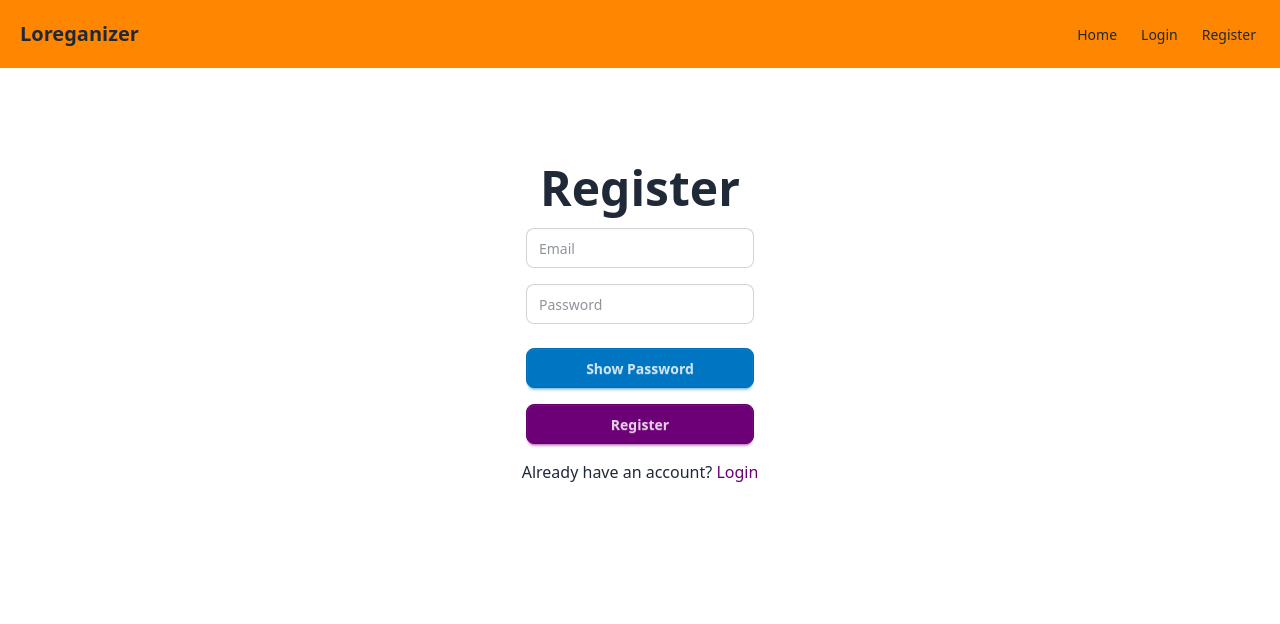
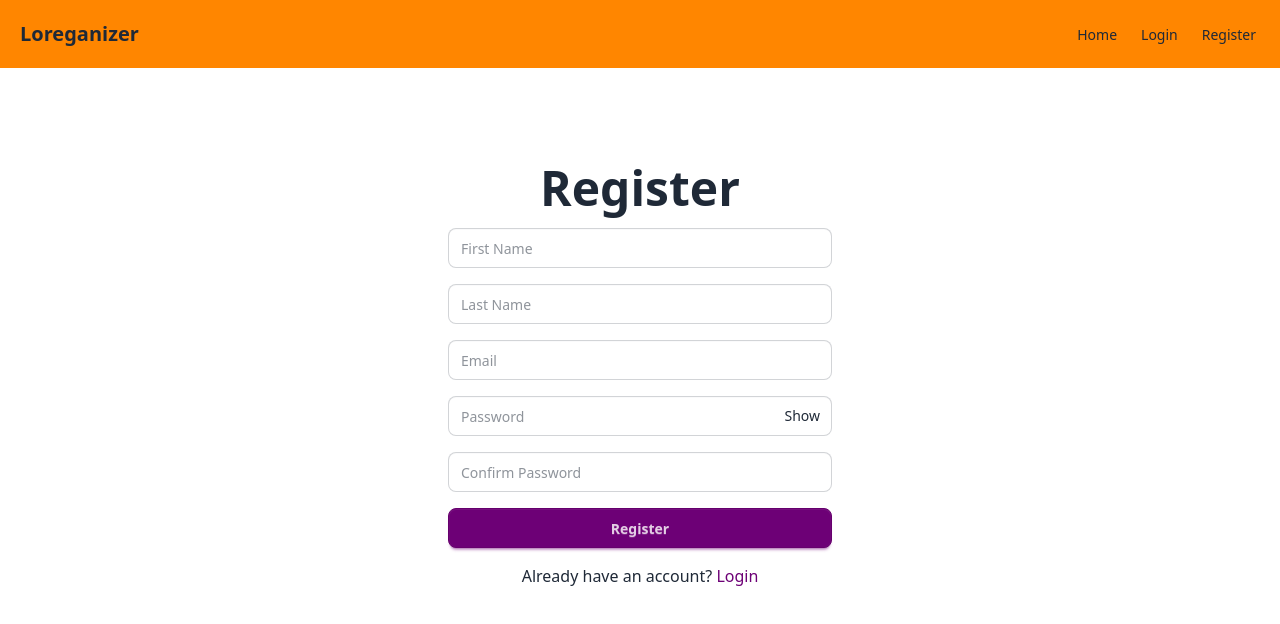
Before and after one commit to DylaneElyse/Loreganizer, a Next.js app: page /register-page in a window 1280 px wide. Shown: the top 624 px of the page. Built offline with nearby package versions, Linux system fonts and the light colour scheme; no server answers.

Commit message:
Update authorization

```diff
--- a/_utils/auth-context.js
+++ b/_utils/auth-context.js
@@ -7,8 +7,9 @@ import {
   signOut,
   onAuthStateChanged,
 } from "firebase/auth";
-import { auth } from "./firebase";
+import { auth, db } from "./firebase";
 import { useRouter } from "next/navigation";
+import { doc, setDoc } from "firebase/firestore";
 
 const AuthContext = createContext();
 
@@ -16,19 +17,56 @@ export const AuthContextProvider = ({ children }) => {
   const [user, setUser] = useState(null);
   const router = useRouter();
 
-  const handleAuthRedirect = async (authFunction, email, password) => {
+  const handleAuthRedirect = async (
+    authFunction,
+    email,
+    password,
+    additionalData
+  ) => {
     try {
       // Pass auth instance as first argument
-      await authFunction(auth, email, password);
-      router.push('/');
+      const userCredential = await authFunction(auth, email, password);
+      const user = userCredential.user;
+
+      if (additionalData.firstName && additionalData.lastName) {
+        await setDoc(doc(db, "users", user.uid), {
+          uuid: user.uid,
+          first_name: additionalData.firstName,
+          last_name: additionalData.lastName,
+          email: user.email,
+          createdAt: new Date().toISOString(),
+        });
+      }
+
+      router.push("/");
     } catch (error) {
       console.error("Error during authentication:", error.message);
+      if (error.code === "auth/password-does-not-meet-requirements") {
+        alert(
+          "Password does not meet requirements. Please check and try again."
+        );
+      } else if (error.code === "auth/user-not-found") {
+        alert("User not found. Please sign up first.");
+      } else if (error.code === "auth/wrong-password") {
+        alert("Incorrect password. Please try again.");
+      } else if (error.code === "auth/email-already-in-use") {
+        alert("Email already in use. Please log in or use a different email.");
+      } else if (error.code === "auth/weak-password") {
+        alert("Weak password. Please use a stronger password.");
+      } else if (error.code === "auth/invalid-password") {
+        alert("Invalid password. Please check and try again.");
+      } else if (error.code === "auth/invalid-email") {
+        alert("Invalid email format. Please check and try again.");
+      }
       throw error;
     }
-  }
+  };
 
-  const signUp = (email, password) => {
-    return handleAuthRedirect(createUserWithEmailAndPassword, email, password);
+  const signUp = (email, password, firstName, lastName) => {
+    return handleAuthRedirect(createUserWithEmailAndPassword, email, password, {
+      firstName,
+      lastName,
+    });
   };
 
   const logIn = (email, password) => {
--- a/_utils/firebase.js
+++ b/_utils/firebase.js
@@ -4,7 +4,6 @@ import { initializeApp } from "firebase/app";
 // https://firebase.google.com/docs/web/setup#available-libraries
 import { getAuth } from "firebase/auth";
 import { getFirestore } from "firebase/firestore";
-
 
 // Your web app's Firebase configuration
 const firebaseConfig = {
--- a/app/login-page/page.js
+++ b/app/login-page/page.js
@@ -6,20 +6,25 @@ import { useState } from "react";
 
 export default function LoginPage() {
   const { user, logIn, firebaseSignOut } = useUserAuth();
-const [ email, setEmail ] = useState("");
-const [ password, setPassword ] = useState("");
-const [ error, setError ] = useState(null);
+  const [email, setEmail] = useState("");
+  const [password, setPassword] = useState("");
+  const [error, setError] = useState(null);
+  const [passwordVisible, setPasswordVisible] = useState(false);
+
+  const togglePasswordVisibility = () => {
+    setPasswordVisible(!passwordVisible);
+  };
 
   const handleSubmit = async (event) => {
     try {
       event.preventDefault();
-    await logIn(email, password)
+      await logIn(email, password);
       console.log("Login form submitted");
     } catch (logInError) {
       setError(logInError.message);
       console.log(error);
     }
-}
+  };
 
   return (
     <div>
@@ -28,34 +33,59 @@ return (
         <div className="hero min-h-screen bg-base-200">
           <div className="hero-content flex-col lg:flex-row-reverse">
             <h1 className="text-5xl font-bold">Welcome back, {user.email}</h1>
-          <button className="btn btn-primary" onClick={firebaseSignOut}>Logout</button>
+            <button className="btn btn-primary" onClick={firebaseSignOut}>
+              Logout
+            </button>
           </div>
         </div>
       ) : (
         <div className="flex flex-col justify-center items-center pt-24">
           <h1 className="text-5xl font-bold">Login</h1>
-        <form onClick={handleSubmit} className="flex flex-col gap-4 mt-4">
+          <form className="flex flex-col gap-4 mt-4 w-96">
             <input
               type="email"
               value={email}
               onChange={(event) => setEmail(event.target.value)}
               placeholder="Email"
               required
-            className="input input-bordered w-full max-w-xs"
+              className="input input-bordered w-full"
             />
+            <div className="relative w-full">
               <input
-            type="password"
+                type={passwordVisible ? "text" : "password"}
+                placeholder="Password"
+                onChange={(event) => setPassword(event.target.value)}
                 value={password}
-            onChange={(event) => setPassword(event.target.value)}
-            placeholder="Password"
                 required
-            className="input input-bordered w-full max-w-xs"
+                className="input input-bordered w-full"
               />
-          <button type="submit" className="btn btn-primary" onClick={handleSubmit}>Login</button>
+              <button
+                type="button"
+                onClick={togglePasswordVisibility}
+                className="absolute right-2 top-1/2 transform -translate-y-1/2 text-sm pr-1 hover:text-purple-600 cursor-pointer"
+              >
+                {passwordVisible ? "Hide" : "Show"}
+              </button>
+            </div>{" "}
+            <button
+              type="submit"
+              className="btn btn-primary"
+              onClick={handleSubmit}
+            >
+              Login
+            </button>
           </form>
-        <p className="mt-4">Need an account? <a href="/register-page" className="text-primary">Register</a></p>
+          <p className="mt-4">
+            Need an account?{" "}
+            <a
+              href="/register-page"
+              className="text-primary hover:text-purple-600 cursor-pointer"
+            >
+              Register
+            </a>
+          </p>
         </div>
       )}
     </div>
-)
+  );
 }
--- a/app/register-page/page.js
+++ b/app/register-page/page.js
@@ -5,11 +5,13 @@ import { useState } from "react";
 
 export default function RegisterPage() {
   const { user, signUp } = useUserAuth();
-// const [ fullName, setFullName ] = useState("");
-const [ email, setEmail ] = useState("");
-const [ password, setPassword ] = useState("");
-const [ error, setError ] = useState(null);
+  const [email, setEmail] = useState("");
+  const [password, setPassword] = useState("");
+  const [confirmPassword, setConfirmPassword] = useState(""); // Added state for confirm password
+  const [error, setError] = useState(null);
   const [passwordVisible, setPasswordVisible] = useState(false);
+  const [firstName, setFirstName] = useState("");
+  const [lastName, setLastName] = useState("");
 
   const togglePasswordVisibility = () => {
     setPasswordVisible(!passwordVisible);
@@ -18,53 +20,101 @@ const [passwordVisible, setPasswordVisible] = useState(false);
   const handleSubmit = async (event) => {
     try {
       event.preventDefault();
-    console.log(email)
-    console.log(password)
-    await signUp(email, password)
+
+      // Check if passwords match
+      if (password !== confirmPassword) {
+        setError("Passwords do not match");
+        return;
+      }
+
+      console.log(email);
+      console.log(password);
+      await signUp(email, password, firstName, lastName);
       console.log("Registration form submitted");
     } catch (regError) {
       setError(regError.message);
       console.log(error);
     }
-}
+  };
 
   return (
     <div>
       <Navbar />
       <div className="flex flex-col justify-center items-center pt-24">
         <h1 className="text-5xl font-bold">Register</h1>
-        <form className="flex flex-col gap-4 mt-4">
-          {/* <input
-            type="text"
-            placeholder="Full Name"
-            onChange={(event) => setFullName(event.target.value)}
-            value={fullName}
+        <form className="flex flex-col gap-4 mt-4 w-96" onSubmit={handleSubmit}>
+          <input
+            type="first name"
+            value={firstName}
+            onChange={(event) => setFirstName(event.target.value)}
+            placeholder="First Name"
             required
-            className="input input-bordered w-full max-w-xs"
-          /> */}
+            className="input input-bordered w-full"
+          />
+          <input
+            type="last name"
+            value={lastName}
+            onChange={(event) => setLastName(event.target.value)}
+            placeholder="Last Name"
+            required
+            className="input input-bordered w-full"
+          />
           <input
             type="email"
             placeholder="Email"
             onChange={(event) => setEmail(event.target.value)}
             value={email}
             required
-            className="input input-bordered w-full max-w-xs"
+            className="input input-bordered w-full"
           />
+          <div className="relative w-full">
             <input
-            type={passwordVisible ? 'text' : 'password'}
+              type={passwordVisible ? "text" : "password"}
               placeholder="Password"
               onChange={(event) => setPassword(event.target.value)}
               value={password}
               required
-            className="input input-bordered w-full max-w-xs"
+              className="input input-bordered w-full"
             />
-          <button type="button" onClick={togglePasswordVisibility} className="btn btn-secondary mt-2">
-            {passwordVisible ? 'Hide Password' : 'Show Password'}
+            <button
+              type="button"
+              onClick={togglePasswordVisibility}
+              className="absolute right-2 top-1/2 transform -translate-y-1/2 text-sm pr-1 hover:text-purple-600 cursor-pointer"
+            >
+              {passwordVisible ? "Hide" : "Show"}
             </button>
-          <button type="submit" className="btn btn-primary" onClick={handleSubmit}>Register</button>
+          </div>{" "}
+          <input
+            type={passwordVisible ? "text" : "password"}
+            placeholder="Confirm Password"
+            onChange={(event) => setConfirmPassword(event.target.value)}
+            value={confirmPassword}
+            required
+            className="input input-bordered w-full"
+          />
+          {/* {error && <p className="text-red-500">{error}</p>}{" "} */}
+          {/* Display error message */}
+          {/* <button
+            type="button"
+            onClick={togglePasswordVisibility}
+            className="btn btn-secondary mt-2"
+          >
+            {passwordVisible ? "Hide Password" : "Show Password"}
+          </button> */}
+          <button type="submit" className="btn btn-primary w-96">
+            Register
+          </button>
         </form>
-        <p className="mt-4">Already have an account? <a href="/login-page" className="text-primary">Login</a></p>
+        <p className="mt-4">
+          Already have an account?{" "}
+          <a
+            href="/login-page"
+            className="text-primary hover:text-purple-600 cursor-pointer"
+          >
+            Login
+          </a>
+        </p>
       </div>
     </div>
-)
+  );
 }
```
Lines whose indentation alone changed are shown as unchanged.
